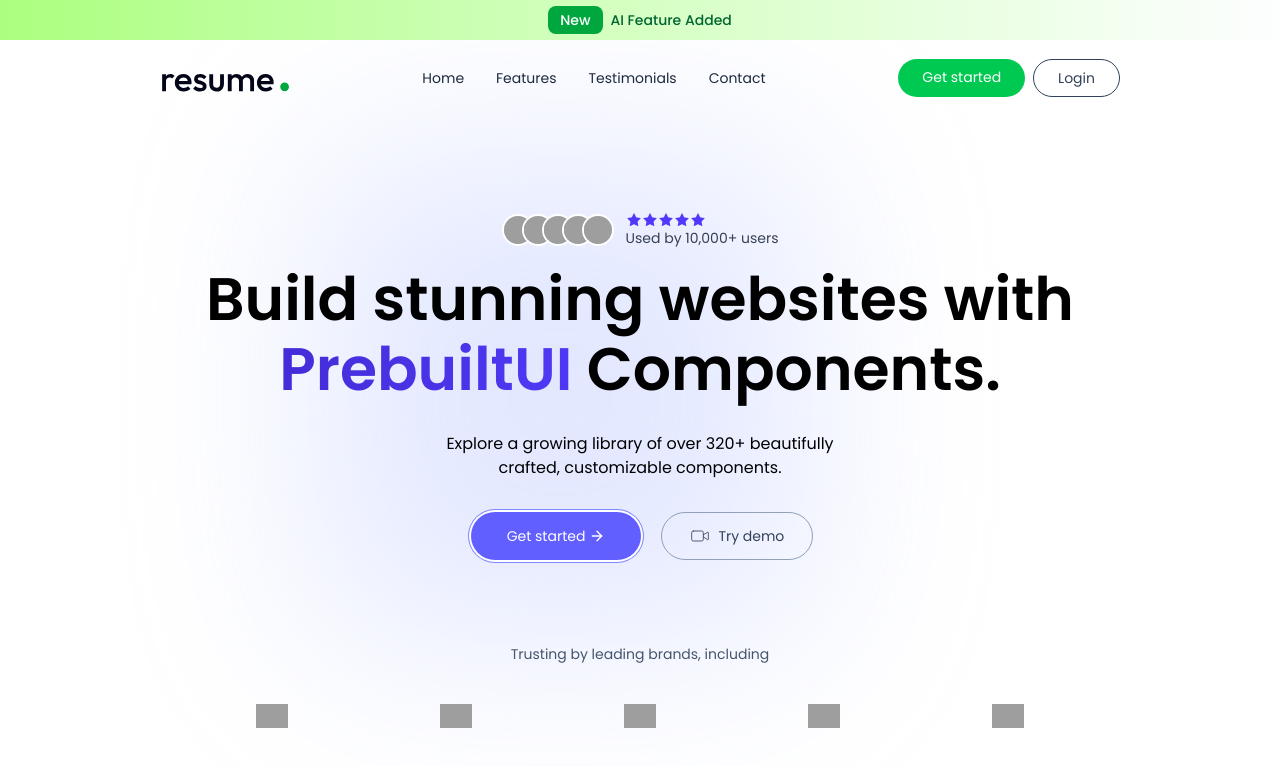
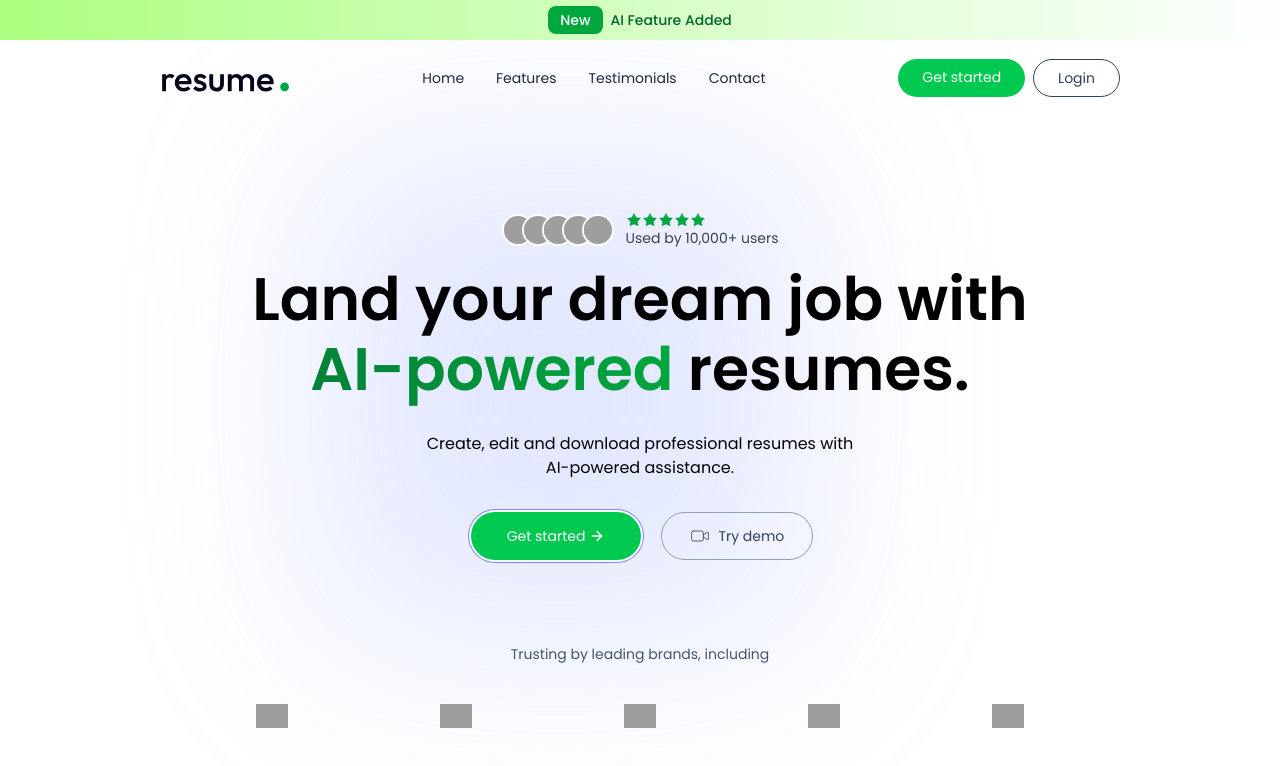
Before and after one commit to natitam1/ai-resume-forge, a React (Vite) app in the folder client/: page / in a window 1280 px wide. Shown: the top 766 px of the page. Built offline with nearby package versions, Linux system fonts and the light colour scheme; grey boxes are pictures that could not be loaded.

Commit message:
chore: update the hero section

```diff
--- a/client/src/components/home/Hero.jsx
+++ b/client/src/components/home/Hero.jsx
@@ -147,7 +147,7 @@ const Hero = () => {
                       strokeWidth="2"
                       strokeLinecap="round"
                       strokeLinejoin="round"
-                      className="lucide lucide-star text-transparent fill-indigo-600"
+                      className="lucide lucide-star text-transparent fill-green-600"
                       aria-hidden="true"
                     >
                       <path d="M11.525 2.295a.53.53 0 0 1 .95 0l2.31 4.679a2.123 2.123 0 0 0 1.595 1.16l5.166.756a.53.53 0 0 1 .294.904l-3.736 3.638a2.123 2.123 0 0 0-.611 1.878l.882 5.14a.53.53 0 0 1-.771.56l-4.618-2.428a2.122 2.122 0 0 0-1.973 0L6.396 21.01a.53.53 0 0 1-.77-.56l.881-5.139a2.122 2.122 0 0 0-.611-1.879L2.16 9.795a.53.53 0 0 1 .294-.906l5.165-.755a2.122 2.122 0 0 0 1.597-1.16z"></path>
@@ -160,23 +160,23 @@ const Hero = () => {
 
           {/* Headline + CTA */}
           <h1 className="text-5xl md:text-6xl font-semibold max-w-5xl text-center mt-4 md:leading-[70px]">
-            Build stunning websites with{" "}
-            <span className=" bg-gradient-to-r from-indigo-700 to-indigo-600 bg-clip-text text-transparent text-nowrap">
-              PrebuiltUI{" "}
+            Land your dream job with{" "}
+            <span className=" bg-gradient-to-r from-green-700 to-green-600 bg-clip-text text-transparent text-nowrap">
+              AI-powered
             </span>{" "}
-            Components.
+            resumes.
           </h1>
 
           <p className="max-w-md text-center text-base my-7">
-            Explore a growing library of over 320+ beautifully crafted,
-            customizable components.
+            Create, edit and download professional resumes with AI-powered
+            assistance.
           </p>
 
           {/* CTA Buttons */}
           <div className="flex items-center gap-4 ">
-            <a
-              href="/"
-              className="bg-indigo-500 hover:bg-indigo-600 text-white rounded-full px-9 h-12 m-1 ring-offset-2 ring-1 ring-indigo-400 flex items-center transition-colors"
+            <Link
+              to="/app"
+              className="bg-green-500 hover:bg-green-600 text-white rounded-full px-9 h-12 m-1 ring-offset-2 ring-1 ring-indigo-400 flex items-center transition-colors"
             >
               Get started
               <svg
@@ -195,7 +195,7 @@ const Hero = () => {
                 <path d="M5 12h14"></path>
                 <path d="m12 5 7 7-7 7"></path>
               </svg>
-            </a>
+            </Link>
             <button className="flex items-center gap-2 border border-slate-400 hover:bg-indigo-50 transition rounded-full px-7 h-12 text-slate-700">
               <svg
                 xmlns="http://www.w3.org/2000/svg"
```
